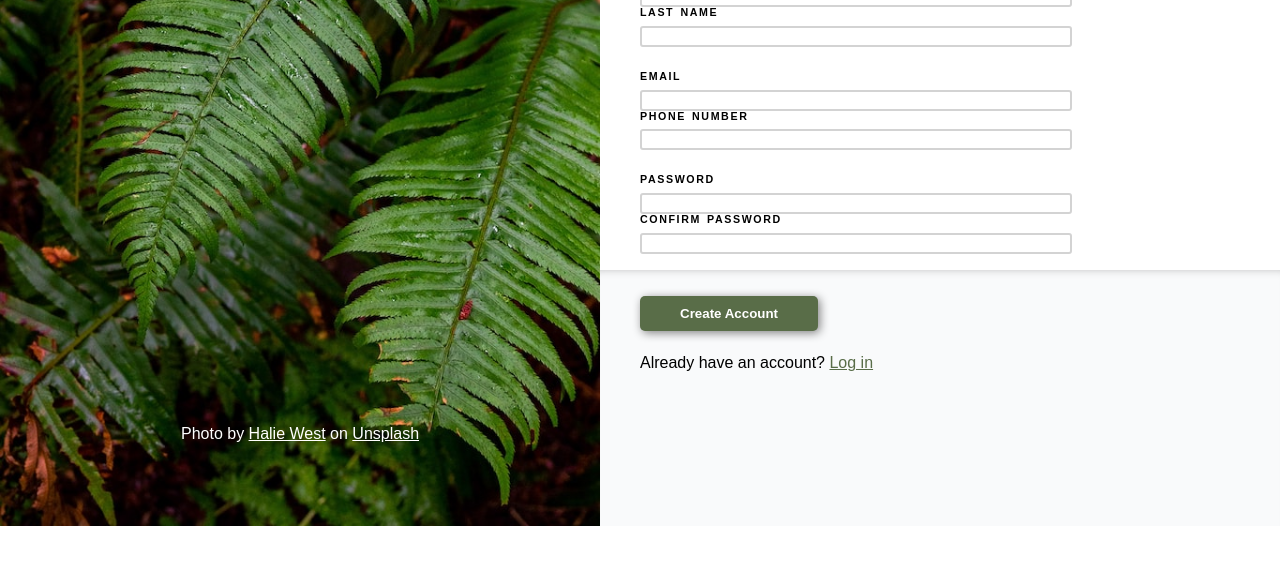
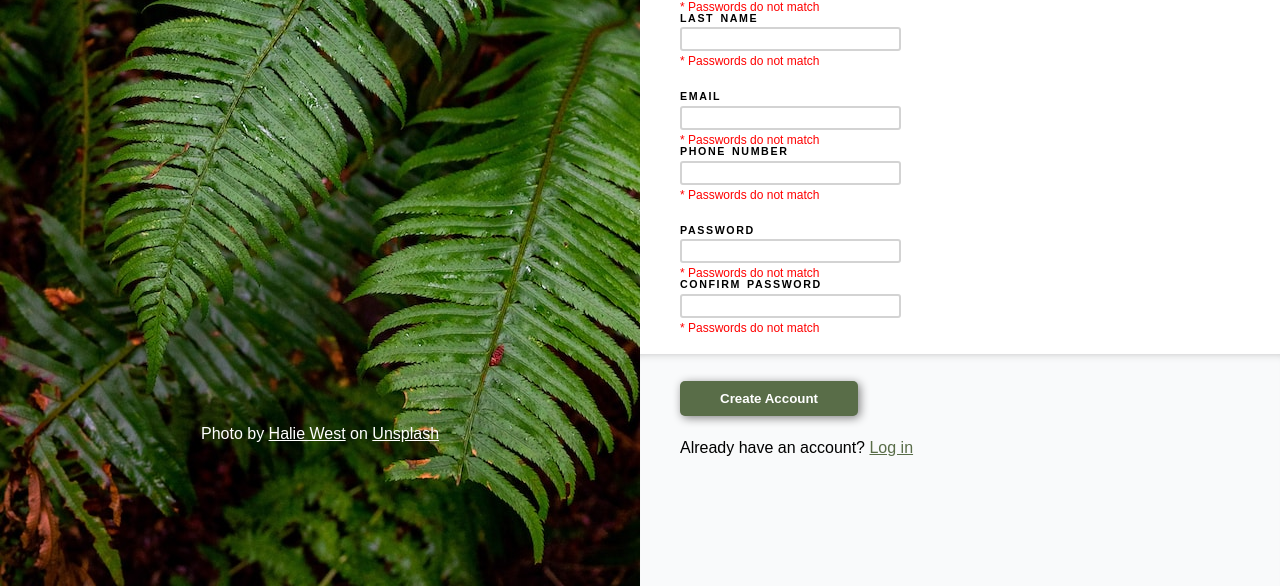
Before and after one commit to estremenyo/signup-form, a plain HTML site: page index.html in a window 1280 px wide. Shown: the part 374-960 px from the top of the page. Before the commit the page ends 900 px from the top, so only its background shows below. Drawn offline with Linux system fonts and the light colour scheme.

Commit message:
Add helper text functionality under inputs

```diff
--- a/styles.css
+++ b/styles.css
@@ -11,6 +11,7 @@ body {
     display: flex;
     box-sizing: border-box;
     font-family: sans-serif;
+
 }
 
 form {
@@ -38,8 +39,9 @@ form > div {
 
 .fields {
     justify-content: center;
-    padding-top: 1rem;
-    padding-bottom: 1rem;
+    padding-top: 1.25rem;
+    padding-bottom: 1.25rem;
+    flex-grow: 1;
 }
 
 .buttons {
@@ -101,14 +103,14 @@ div.fieldrow {
 .field {
     display: flex;
     flex-direction: column;
-    gap: 0.5rem;
     padding-right: 5em;
-    flex: 1;
 }
 
 .field::after {
-
-
+    content: "* Passwords do not match";
+    white-space: pre;
+    color: red;
+    font-size: 0.75rem;
 }
 
 input {
@@ -118,6 +120,9 @@ input {
     box-shadow: 0;
     border: 2px solid lightgray;
     padding-left: 0.5rem;
+    font-size: 1rem;
+    margin-top: 0.25rem;
+    margin-bottom: 0.25rem;
 }
 
 input:focus {
@@ -130,7 +135,7 @@ input:focus {
 }
 
 .main-img {
-    width: 600px;
+
     display: block;
 }
 
```
